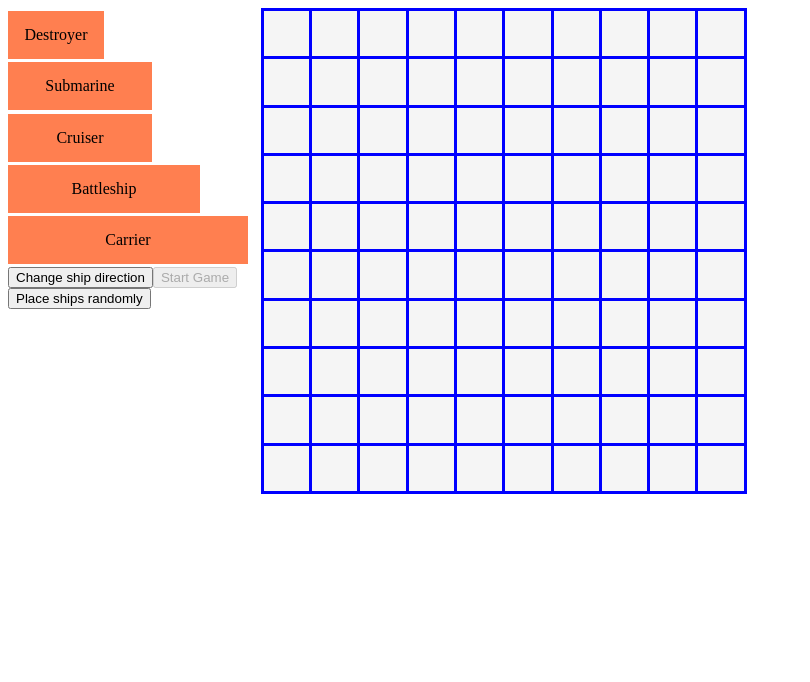
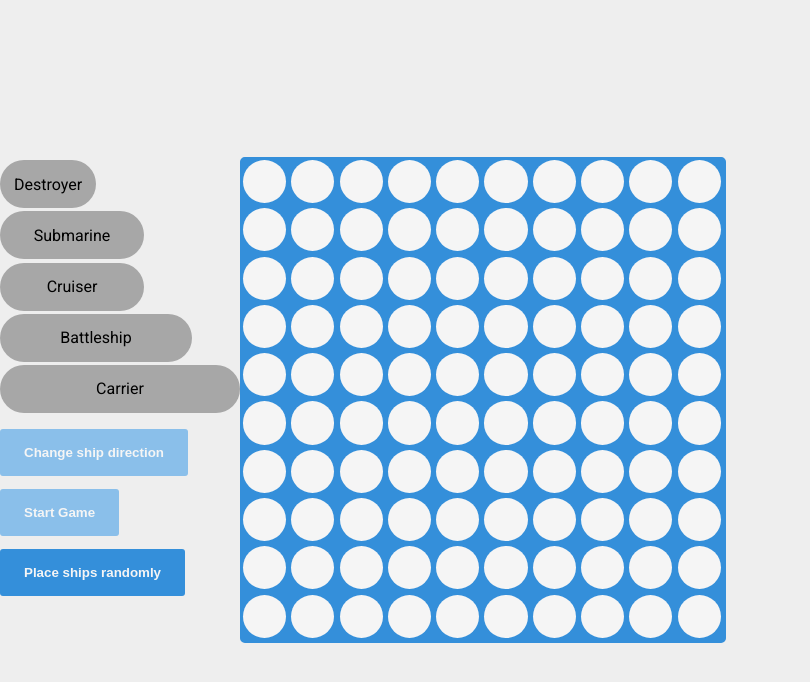
Before and after one commit to Guilllemain/battleship-game-vuejs, a Vue app: page / in a window 1280 px wide. Shown: the top 682 px of the page, without its empty margins (0-810 px from the left). Built offline with nearby package versions, Linux system fonts and the light colour scheme.

Commit message:
Adding styles

```diff
--- a/src/App.vue
+++ b/src/App.vue
@@ -1,6 +1,7 @@
 <template>
-    <div>
-        <div style="display:flex;">
+        <div class="container">
+            <div class="side side--human">
+
             <div class="ships">
                 <div class="ships__list">
                     <div
@@ -8,31 +9,32 @@
                         @click="selectShip(ship)"
                         :key="ship.id"
                         class="ships__size"
-                        :class="[`ships__size--${ship.length}`, {'not-available': ship.human.isReady }]"
+                        :class="[`ships__size--${ship.length}`, {'not-available': ship.human.isReady || ship.computer.isSinked }]"
                     >{{ ship.name }}</div>
-                    <button @click="changeShipDirection">Change ship direction</button>
-                    <button :disabled="!isPlaying" @click="startGame">Start Game</button>
-                    <button @click="placeShipsRandom">Place ships randomly</button>
                 </div>
+                <template v-if="!isPlaying">
+                    <button class="button" :disabled="!selectedShip" :class="{ 'button--disabled': !selectedShip }" @click="changeShipDirection">Change ship direction</button>
+                    <button class="button" :disabled="!isPlayerReady" :class="{ 'button--disabled': !isPlayerReady }" @click="startGame">Start Game</button>
+                    <button class="button" @click="placeShipsRandom">Place ships randomly</button>
+                </template>
             </div>
-            <div class="grid" style="margin-right:10rem">
-                <!-- eslint-disable-next-line -->
+            <div class="grid grid--human" style="margin-right:10rem">
                 <div
-                    v-for="cell in grid"
-                    @mouseover="moveShipOnGrid"
+                    v-for="cell in grid" :key="cell.id"
+                    @mouseover="moveShipOnGrid({x: cell.x, y: cell.y})"
                     @mouseout="removeShip"
                     @click="addShipIdToGrid({x: cell.x, y: cell.y}, grid)"
-                    :data-column="`${cell.y}`"
-                    :data-row="`${cell.x}`"
                     class="grid__cell"
-                    :class="{ 'grid__cell--hit': cell.hit, 'grid__cell--placed': !cell.isEmpty && !cell.hit, 'grid__cell--ship': cell.isHovered, 'grid__cell--missed': cell.missed}"
+                    :class="{ 'grid__cell--hit': cell.hit, 'grid__cell--placed': !cell.isEmpty && !cell.hit, 'grid__cell--hovering': cell.isHovered, 'grid__cell--missed': cell.missed}"
                 ></div>
             </div>
-            <div v-if="isPlaying && AIGrid.length > 0" style="display:flex">
-                <div class="grid">
-                    <!-- eslint-disable-next-line -->
+            </div>
+            <transition name="slide">
+                <div v-show="isPlaying && AIGrid.length > 0" class="side side--computer">
+
+                <div class="grid grid--computer">
                     <div
-                        v-for="cell in AIGrid"
+                        v-for="cell in AIGrid" :key="cell.id"
                         @click="attackShip({x: cell.x, y: cell.y})"
                         class="grid__cell"
                         :class="{ 'grid__cell--hit': cell.hit, 'grid__cell--missed': cell.missed }"
@@ -49,9 +51,11 @@
                         >{{ ship.name }}</div>
                     </div>
                 </div>
-            </div>
+                </div>
+            </transition>
+
+
         </div>
-    </div>
 </template>
 
 <script>
@@ -59,6 +63,7 @@
 export default {
     data() {
         return {
+            isPlaying: false,
             gridSize: 10,
             ships: shipsList,
             firstHit : '',
@@ -67,7 +72,7 @@
         };
     },
     computed: {
-        isPlaying() {
+        isPlayerReady() {
             return this.ships.every(ship => ship.human.isReady);
         },
         selectedShip() {
@@ -80,9 +85,9 @@
                 cell => cell.x === coordinates.x && cell.y === coordinates.y
             );
             const ship = this.ships[cell.shipId];
-            if (cell.isEmpty) {
+            if (cell.isEmpty && !cell.missed) {
                 cell.missed = true;
-            } else if (cell.hit) {
+            } else if (cell.hit || cell.missed) {
                 return
             } else {
                 cell.hit = true;
@@ -91,8 +96,11 @@
                 if (ship.length === ship.human.hitCounter)
                     ship.human.isSinked = true;
                 // check all ships are sinked
-                if (this.ships.every(ship => ship.human.isSinked))
-                    alert("You won");
+                if (this.ships.every(ship => ship.human.isSinked)) {
+                    alert("You won")
+                    this.resetGame()
+                    this.createGrid(this.grid)
+                }
             }
             this.AIAttack();
         },
@@ -103,6 +111,12 @@
             let cell = this.grid.find(
                 cell => cell.x === randomX && cell.y === randomY
             )
+
+            if (!this.firstHit) {
+                if (this.grid.filter(target => target.y === randomY && (target.x === randomX + 1 || target.x === randomX - 1) ||
+                    target.x === randomX && (target.y === randomY + 1 || target.y === randomY - 1))
+                    .some(target => target.missed)) return this.AIAttack()
+            }
 
             if (this.firstHit && this.grid.some(cell => cell.prob === 1)) {
                 const cells = this.grid.filter(cell => cell.prob === 1)
@@ -146,8 +160,11 @@
                 this.grid.forEach(cell => cell.prob = 0)
             }
 
-            if (this.ships.every(ship => ship.computer.isSinked))
-                alert("You lose");
+            if (this.ships.every(ship => ship.computer.isSinked)) {
+                alert("You lose")
+                this.resetGame()
+                this.createGrid(this.grid)
+            }
         },
         addShipIdToGrid(coordinates, grid) {
             if (!this.selectedShip) return;
@@ -213,20 +230,18 @@
         removeShip() {
             this.grid.forEach(cell => (cell.isHovered = false));
         },
-        moveShipOnGrid() {
+        moveShipOnGrid(coordinates) {
             if (!this.selectedShip) return;
-            const mouseX = Number(event.target.dataset.row);
-            const mouseY = Number(event.target.dataset.column);
 
             if (!this.selectedShip.isVertical) {
-                if (mouseX + this.selectedShip.length > 10) return;
+                if (coordinates.x + this.selectedShip.length > 10) return;
                 // check if there is already a ship in the hover area
                 if (
                     this.grid.some(
                         cell =>
-                            cell.y === mouseY &&
-                            cell.x >= mouseX &&
-                            cell.x < mouseX + this.selectedShip.length &&
+                            cell.y === coordinates.y &&
+                            cell.x >= coordinates.x &&
+                            cell.x < coordinates.x + this.selectedShip.length &&
                             !cell.isEmpty
                     )
                 )
@@ -235,20 +250,20 @@
                 this.grid
                     .filter(
                         cell =>
-                            cell.y === mouseY &&
-                            cell.x >= mouseX &&
-                            cell.x < mouseX + this.selectedShip.length
+                            cell.y === coordinates.y &&
+                            cell.x >= coordinates.x &&
+                            cell.x < coordinates.x + this.selectedShip.length
                     )
                     .forEach(cell => (cell.isHovered = true));
             } else {
-                if (mouseY + this.selectedShip.length > 10) return;
+                if (coordinates.y + this.selectedShip.length > 10) return;
                 // check if there is already a ship in the hover area
                 if (
                     this.grid.some(
                         cell =>
-                            cell.x === mouseX &&
-                            cell.y >= mouseY &&
-                            cell.y < mouseY + this.selectedShip.length &&
+                            cell.x === coordinates.x &&
+                            cell.y >= coordinates.y &&
+                            cell.y < coordinates.y + this.selectedShip.length &&
                             !cell.isEmpty
                     )
                 )
@@ -257,9 +272,9 @@
                 this.grid
                     .filter(
                         cell =>
-                            cell.x === mouseX &&
-                            cell.y >= mouseY &&
-                            cell.y < mouseY + this.selectedShip.length
+                            cell.x === coordinates.x &&
+                            cell.y >= coordinates.y &&
+                            cell.y < coordinates.y + this.selectedShip.length
                     )
                     .forEach(cell => (cell.isHovered = true));
             }
@@ -296,17 +311,21 @@
                 this.selectedShip.isVertical = !this.selectedShip.isVertical;
         },
         startGame() {
+            this.isPlaying = true
             this.createAIGrid();
             this.placeAIShips();
         },
         placeAIShips() {
             this.ships.forEach(ship => (ship.human.isReady = false));
             this.generateRandomCoordinates(this.AIGrid);
+            this.ships.forEach(ship => (ship.human.isReady = false));
         },
         createGrid(grid) {
+            let id = 1
             for (let y = 0; y < this.gridSize; y++) {
                 for (let x = 0; x < this.gridSize; x++) {
                     grid.push({
+                        id: id++,
                         x: x,
                         y: y,
                         hit: false,
@@ -323,7 +342,14 @@
         resetGame() {
             this.grid = [],
             this.AIGrid = [],
-            this.firstHit = ''
+            this.firstHit = '',
+            this.ships.forEach(ship => {
+                ship.human.isSinked = false
+                ship.human.hitCounter = 0
+                ship.human.isReady = false
+                ship.computer.isSinked = false
+                ship.computer.hitCounter = 0
+            })
         }
     },
     created() {
@@ -333,12 +359,79 @@
 </script>
 
 <style lang="scss">
+@import url('https://fonts.googleapis.com/css?family=Roboto:300,400,500,700');
+
+* {
+    padding: 0;
+    margin: 0;
+}
+
+body, html {
+    height: 100%;
+}
+
+body {
+    font-family: 'Roboto', sans-serif;
+    background-color: #eeeeee;
+}
+
+$cellWidth: 3rem;
+$blue: #348fda;
+$grey: #a7a7a7;
+$red: #b90000;
+
+.container {
+    height: 100%;
+    display: flex;
+    align-items: center;
+    overflow: hidden;
+}
+
+.side {
+    display: flex;
+
+    &--human {
+        justify-self: start;
+    }
+}
+
 .not-available {
     opacity: 0.5;
-    background-color: grey;
+    background-color: $grey;
+}
+.button {
+    cursor: pointer;
+    border: none;
+    padding: 1rem 1.5rem;
+    background-color: $blue;
+    border-radius: 3px;
+    color: whitesmoke;
+    font-weight: 700;
+    transition: all .3s ease-in-out;
+    outline: none;
+
+    &:hover:not(&--disabled) {
+        transform: translateY(-2px);
+        background-color: darken($blue, 10%);
+    }
+
+    &--disabled {
+        background-color: lighten($blue, 20%);
+    }
+
+    &:active {
+        transform: translateY(1px);
+    }
+
+    &:not(:last-of-type) {
+        margin-bottom: .8rem;
+    }
 }
 .ships {
-    width: 20%;
+    display: flex;
+    flex-direction: column;
+    align-items: flex-start;
+
     &__list {
         height: 17rem;
     }
@@ -347,22 +440,29 @@
         align-items: center;
         justify-content: center;
         margin: 0.2rem 0;
-        background-color: coral;
-        height: 3rem;
+        cursor: pointer;
+        background-color: $grey;
+        height: $cellWidth;
+        border-radius: $cellWidth;
+
+        &:hover:not(.not-available) {
+            background-color: darken($grey, 10%);
+        }
+
         &--1 {
-            width: 3rem;
+            width: $cellWidth;
         }
         &--2 {
-            width: 6rem;
+            width: $cellWidth * 2;
         }
         &--3 {
-            width: 9rem;
+            width: $cellWidth * 3;
         }
         &--4 {
-            width: 12rem;
+            width: $cellWidth * 4;
         }
         &--5 {
-            width: 15rem;
+            width: $cellWidth * 5;
         }
     }
 }
@@ -373,32 +473,62 @@
     grid-template-columns: repeat(10, 1fr);
     grid-template-rows: repeat(10, 1fr);
     grid-gap: 3px;
-    background-color: blue;
-    border: 3px blue solid;
+    border-radius: 1%;
+
+
+    &--human {
+        border: 3px $blue solid;
+        background-color: $blue;
+
+        & .grid__cell {
+            cursor: default;
+        }
+    }
+
+    &--computer {
+        background-color: lightgray;
+        border: 3px lightgray solid;
+
+        & .grid__cell:hover:not(.grid__cell--hit):not(.grid__cell--missed) {
+            background-color: $grey;
+        }
+    }
 
     &__cell {
+        display: flex;
+        align-items: center;
+        justify-content: center;
         cursor: pointer;
         background-color: whitesmoke;
+        width: 95%;
+        height: 95%;
+        border-radius: 50%;
+        transition: all .2s ease-in-out;
 
         &--hit {
-            background-color: black;
+            background-color: $red;
+            cursor: not-allowed;
         }
 
-        &--ship {
-            background-color: greenyellow;
+        &--hovering {
+            background-color: $grey;
         }
 
         &--missed {
-            background-color: orange;
+            background-color: transparent;
+            cursor: not-allowed;
         }
 
         &--placed {
-            background-color: green;
-        }
-
-        &:hover {
-            // background-color: grey;
+            background-color: darken($grey, 20%);
         }
     }
 }
+.slide-enter-active {
+    transition: all .4s ease-in-out;
+}
+.slide-enter {
+    opacity: 0;
+    transform: translateX(20vw);
+}
 </style>
```
